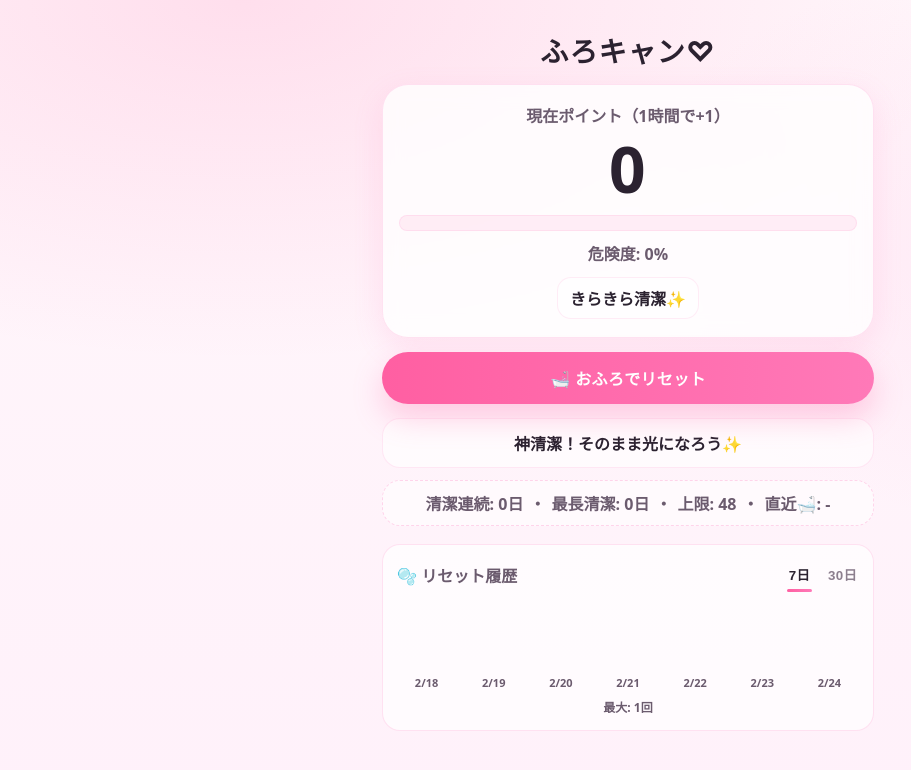
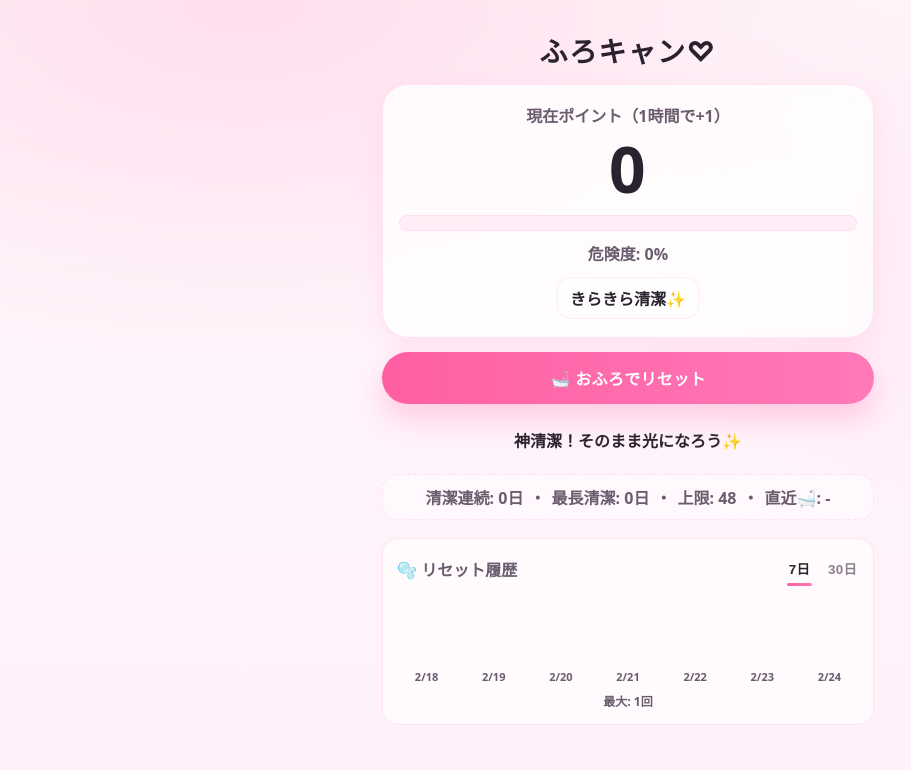
Before and after one commit to skurosawa/chinkasu-pwa, a React (Vite) app: page / in a window 1280 px wide. Shown: the top 770 px of the page, without its empty margins (12-923 px from the left). Built offline with nearby package versions, Linux system fonts and the light colour scheme.

Commit message:
style: refine UI (lighter cards, text-like taunt, softer stats)

```diff
--- a/src/App.css
+++ b/src/App.css
@@ -3,7 +3,7 @@
   --bg1: #fff1fa;
 
   --card: rgba(255, 255, 255, 0.78);
-  --line: rgba(255, 105, 180, 0.18);
+  --line: rgba(255, 105, 180, 0.16);
 
   --text: #2b2230;
   --sub: #6b5b6e;
@@ -12,8 +12,9 @@
   --pink2: #ffa6d4;
   --pink3: #ffd1e8;
 
-  --shadow: 0 10px 30px rgba(255, 105, 180, 0.14);
-  --shadow2: 0 6px 16px rgba(17, 24, 39, 0.08);
+  /* 影を少し繊細に */
+  --shadow: 0 10px 26px rgba(255, 105, 180, 0.12);
+  --shadow2: 0 6px 14px rgba(17, 24, 39, 0.07);
 
   --r-xl: 26px;
   --r-lg: 18px;
@@ -24,8 +25,6 @@
 * {
   box-sizing: border-box;
 }
-
-/* ---------- Layout ---------- */
 
 .app {
   max-width: 520px;
@@ -39,7 +38,7 @@
   margin: 12px 0 8px;
   font-size: 28px;
   font-weight: 900;
-  letter-spacing: 0.04em;
+  letter-spacing: 0.05em;
 }
 
 /* ---------- Card ---------- */
@@ -76,8 +75,8 @@
 .gauge {
   height: 16px;
   border-radius: 999px;
-  background: rgba(255, 105, 180, 0.1);
-  border: 1px solid rgba(255, 105, 180, 0.12);
+  background: rgba(255, 105, 180, 0.09);
+  border: 1px solid rgba(255, 105, 180, 0.11);
   overflow: hidden;
 }
 
@@ -98,26 +97,30 @@
   color: #d7266a;
 }
 
-/* ---------- Status Badge ---------- */
+/* ---------- Status Badge (label look) ---------- */
 
-.badge{
+.badge {
   margin-top: 12px;
   display: inline-flex;
   align-items: center;
   justify-content: center;
   gap: 8px;
 
-  /* “ボタン感”を消す */
   padding: 8px 12px;
-  border-radius: 14px;                 /* pillをやめる */
-  border: 1px solid rgba(255,105,180,.12);
-  background: rgba(255,255,255,.55);   /* 透明寄り */
-  box-shadow: none;                    /* 影を消す */
+  border-radius: 14px;
+  border: 1px solid rgba(255, 105, 180, 0.12);
+
+  /* “チップ”ではなく“ラベル/ステッカー”に寄せる */
+  background: linear-gradient(
+    180deg,
+    rgba(255, 255, 255, 0.66),
+    rgba(255, 255, 255, 0.44)
+  );
+  box-shadow: none;
 
   font-weight: 900;
   color: var(--text);
 
-  /* 押せそうな挙動を消す */
   cursor: default;
   -webkit-tap-highlight-color: transparent;
   user-select: none;
@@ -147,32 +150,41 @@
   filter: brightness(0.98);
 }
 
-/* ---------- Taunt ---------- */
+/* ---------- Taunt (text-like; not button) ---------- */
 
 .taunt {
   margin: 14px 0 0;
-  padding: 12px 14px;
-  border-radius: var(--r-lg);
-  background: rgba(255, 255, 255, 0.64);
-  border: 1px solid rgba(255, 105, 180, 0.14);
+  padding: 10px 6px;
+
+  /* ボタンっぽさを消す */
+  border-radius: 0;
+  background: transparent;
+  border: 0;
+
   color: var(--text);
   font-weight: 900;
 }
 
-/* ---------- Stats ---------- */
+/* ---------- Stats (lighter, less “clickable”) ---------- */
 
 .stats {
   margin-top: 12px;
   padding: 10px 12px;
-  border-radius: var(--r-lg);
-  background: rgba(255, 255, 255, 0.58);
-  border: 1px dashed rgba(255, 105, 180, 0.26);
+  border-radius: 16px;
+
+  background: rgba(255, 255, 255, 0.46);
+  border: 1px dashed rgba(255, 105, 180, 0.18);
+
   color: var(--sub);
   font-weight: 900;
+
   display: flex;
   flex-wrap: wrap;
   justify-content: center;
   gap: 6px;
+
+  cursor: default;
+  user-select: none;
 }
 
 /* ---------- God Toast ---------- */
@@ -228,14 +240,13 @@
   margin: 10px 0 6px;
   padding: 10px 14px;
   border-radius: 999px;
-  border: 1px solid rgba(255, 105, 180, 0.22);
-  background: rgba(255, 255, 255, 0.66);
+  border: 1px solid rgba(255, 105, 180, 0.2);
+  background: rgba(255, 255, 255, 0.62);
   box-shadow: var(--shadow2);
   font-weight: 900;
   position: relative;
   overflow: hidden;
 
-  /* フォールバック（背景クリップが効かなくても読める） */
   color: var(--pink);
 }
 
@@ -246,12 +257,13 @@
   background: linear-gradient(
     110deg,
     transparent 30%,
-    rgba(255, 255, 255, 0.35) 50%,
+    rgba(255, 255, 255, 0.32) 50%,
     transparent 70%
   );
   transform: translateX(-60%);
   animation: godShimmer 2.2s linear infinite;
   pointer-events: none;
+  mix-blend-mode: screen;
 }
 
 @keyframes godShimmer {
@@ -272,10 +284,10 @@
   color: var(--pink);
 }
 .godBadge--super {
-  color: #c026d3; /* 少し紫寄り */
+  color: #c026d3;
 }
 .godBadge--legend {
-  color: #b45309; /* ゴールド寄り */
+  color: #b45309;
 }
 
 /* ---------- God Gauge (pink glow) ---------- */
@@ -291,9 +303,9 @@
 .history {
   margin-top: 18px;
   padding: 14px;
-  border-radius: 18px;
-  background: rgba(255, 255, 255, 0.7);
-  border: 1px solid rgba(255, 105, 180, 0.18);
+  border-radius: 16px; /* 少し小さくして軽く */
+  background: rgba(255, 255, 255, 0.66);
+  border: 1px solid rgba(255, 105, 180, 0.16);
 }
 
 .historyHeader {
@@ -327,7 +339,7 @@
   border-radius: 0;
 
   font-weight: 900;
-  color: rgba(107, 91, 110, 0.78); /* var(--sub)薄め */
+  color: rgba(107, 91, 110, 0.78);
   letter-spacing: 0.02em;
 
   cursor: pointer;
```
